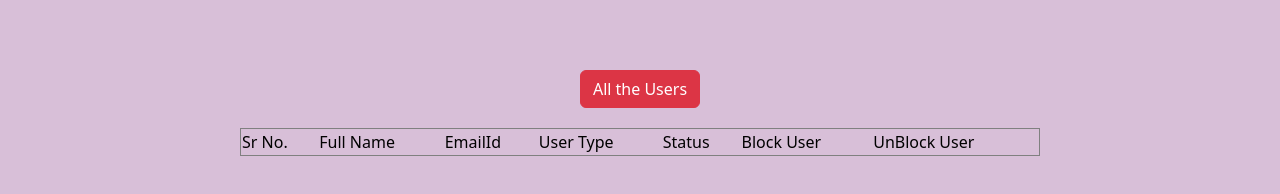
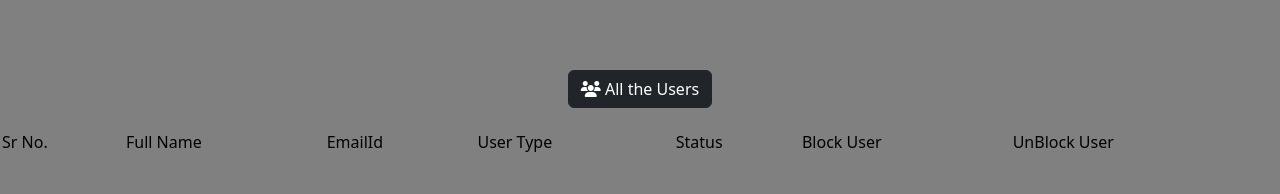
Before and after one commit to Praveer094/zuno, a website: page public/admin-user-console.html in a window 1280 px wide. Drawn offline with nearby package versions, Linux system fonts and the light colour scheme; no server answers.

Commit message:
Update admin-user-console.html

```diff
--- a/public/admin-user-console.html
+++ b/public/admin-user-console.html
@@ -91,13 +91,13 @@
 
 </head>
 
-<body ng-app="kuchModule" ng-controller="kuchController" ng-init="doFetchAll();" style="background-color: thistle;">
+<body ng-app="kuchModule" ng-controller="kuchController" ng-init="doFetchAll();" style="background-color: gray;">
     <center>
-        <span class="btn btn-danger" style="margin-top: 70px; margin-bottom: 20px;">All the Users</span>
+        <span class="btn btn-dark" style="margin-top: 70px; margin-bottom: 20px;"><i class="fa-solid fa-users" style="color: #ffffff;"></i>  All the Users</span>
     </center>
 
     <center>
-        <table width="800" border="1" rules="all">
+        <table width="100%" border="1" rules="all">
             <tr class=" table table-dark">
                 <td class="table-info">Sr No.</td>
                 <td class="table-info">Full Name</td>
```
